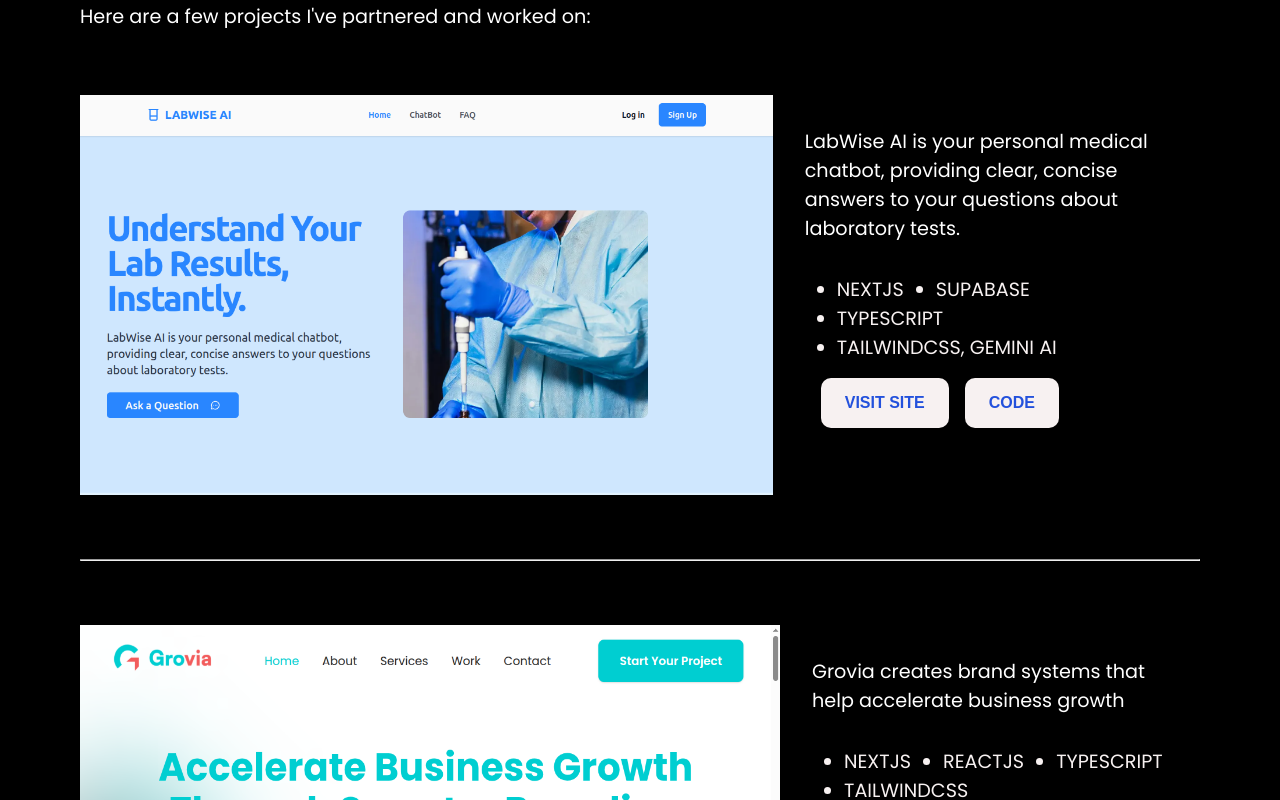
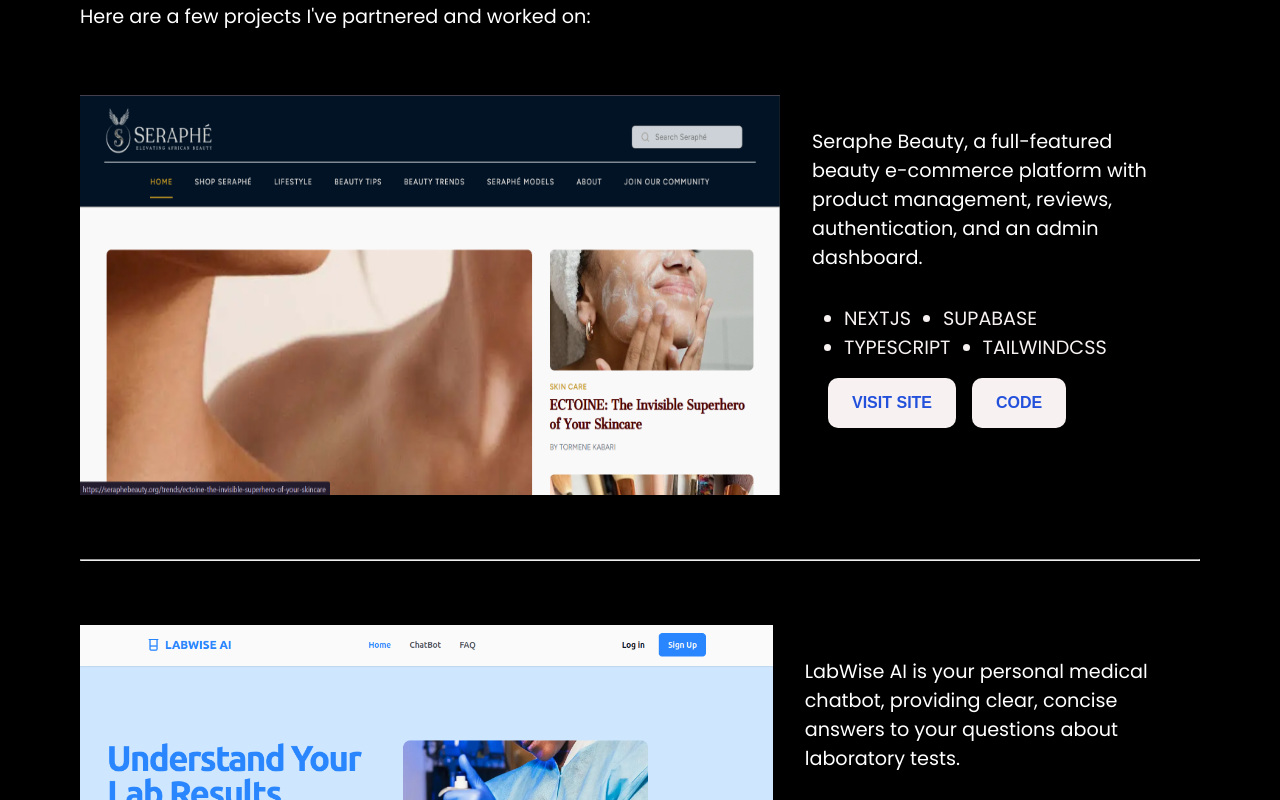
Before and after one commit to Nnenna-udefi/portfolio, a React (Create React App) app: page / in a window 1280 px wide. Shown: the part 2440-3240 px from the top of the page. Built offline with nearby package versions, Linux system fonts and the light colour scheme; no server answers.

Commit message:
feat: added a new project

```diff
--- a/src/components/project.js
+++ b/src/components/project.js
@@ -4,14 +4,24 @@
 import Todo from "../images/Todo-List.png";
 import HouseOfAccent from "../images/Home-House-of-Ascent.png";
 import TellaTrustAdmin from "../images/TellaTrust.png";
-import Easycare from "../images/easycare.jpg";
+// import Easycare from "../images/easycare.jpg";
 import Bookishreads from "../images/bookrishread_home.png";
 // import DChirs from "../images/DCHAIR.png";
 import HerRise from "../images/herRise.png";
 import Bookable from "../images/BookableSTR.png";
 import Grovia from "../images/Grovia-lp.png";
 import Labwise from "../images/labwiseai.png";
+import SerapheBeauty from "../images/seraphebeauty.png";
+
 const projectList = [
+  {
+    image: SerapheBeauty,
+    alt: "Seraphe",
+    desc: "Seraphe Beauty, a full-featured beauty e-commerce platform with product management, reviews, authentication, and an admin dashboard.",
+    live_link: "https:/seraphebeauty.org/",
+    github_link: "https://github.com/Seraphe-beauty/Seraphe-beauty",
+    language: ["NEXTJS", "SUPABASE", "TYPESCRIPT", "TAILWINDCSS"],
+  },
   {
     image: Labwise,
     alt: "Labwise",
@@ -86,14 +96,14 @@
     github_link: "https://github.com/Nnenna-udefi/houseofaccent",
     language: ["REACTJS", "NEXTJS", "TYPESCRIPT", "TAILWINDCSS"],
   },
-  {
-    image: Easycare,
-    alt: "easycare hero",
-    desc: "A web app that connects care givers to people especially the elderly who needs their services. It was a 6-page project I worked on with a team.",
-    live_link: "https://easycare-n.vercel.app/",
-    github_link: "https://github.com/Nnenna-udefi/easy-care.git",
-    language: ["HTML", "CSS", "JAVASCRIPT"],
-  },
+  // {
+  //   image: Easycare,
+  //   alt: "easycare hero",
+  //   desc: "A web app that connects care givers to people especially the elderly who needs their services. It was a 6-page project I worked on with a team.",
+  //   live_link: "https://easycare-n.vercel.app/",
+  //   github_link: "https://github.com/Nnenna-udefi/easy-care.git",
+  //   language: ["HTML", "CSS", "JAVASCRIPT"],
+  // },
 ];
 
 function Project() {
```
Also changed, not shown: src/images/seraphebeauty.png (added).
